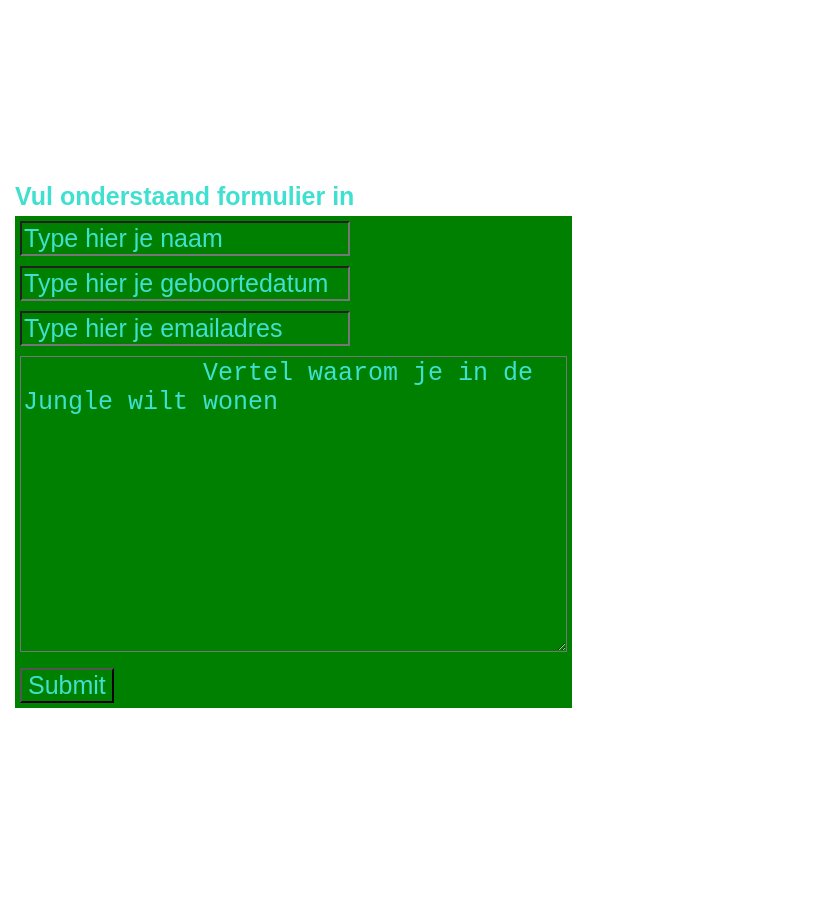
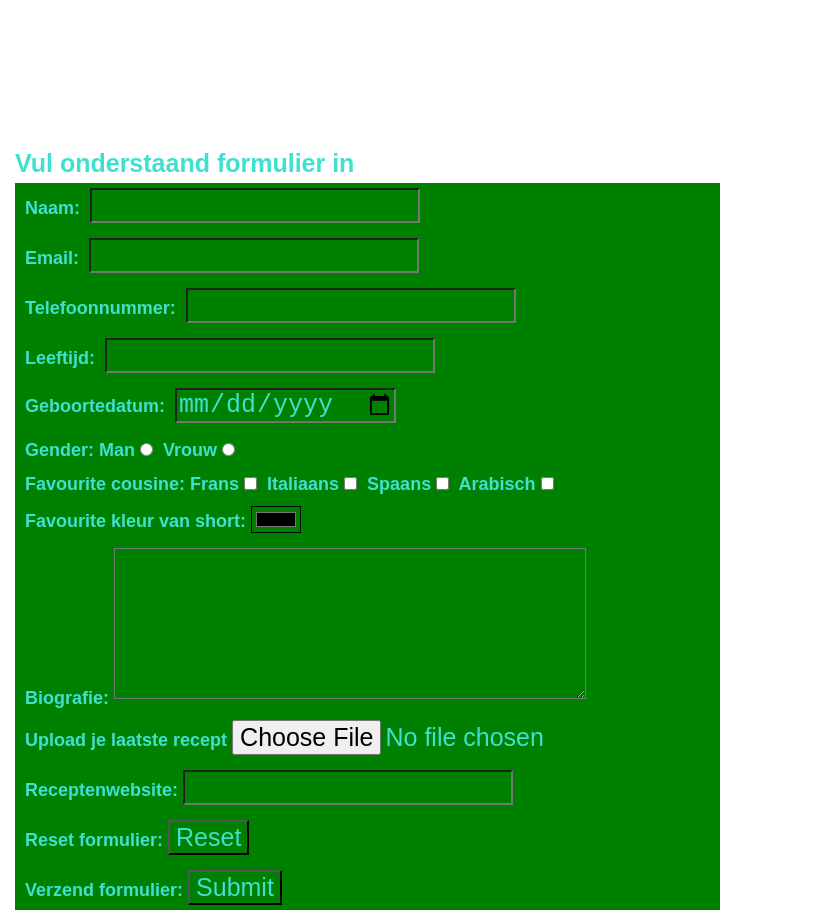
Before and after one commit to c-u-n-e-y-t/files, a plain HTML site: page contact.html in a window 1280 px wide. Shown: the part 60-980 px from the top of the page, without its empty margins (0-824 px from the left). Before the commit the page ends 800 px from the top, so only its background shows below. Drawn offline with Linux system fonts and the light colour scheme.

Commit message:
Add files via upload

```diff
--- a/contact.html
+++ b/contact.html
@@ -28,22 +28,62 @@
             </ul>
         </nav>
     </header>
-    <br>
         <h3> Vul onderstaand formulier in</h3>
         <form class=form-style data-netlify="true">
-        <input type="text" value="Type hier je naam"/>
-        <br>
-        <input type="text" value="Type hier je geboortedatum"/>
-        <br>
-        <input type="text" value="Type hier je emailadres"/>
-        <br>
-        <textarea rows="10" cols="35">
-            Vertel waarom je in de Jungle wilt wonen
-        </textarea>
-        <br>
-        <input type="submit"/>
+        <p>
+            <label>Naam: <input type="text"/></label>
+        </p>
+        <p>
+            <label>Email: <input type="email"></label>
+        </p>
+        <p>
+            <label>Telefoonnummer: <input type="tel"/></label>
+        </p>
+        <p>
+            <label>Leeftijd: <input type="number"/></label>
+        </p>
+        <p>
+            <label>Geboortedatum: <input type="date"/></label>
+        </p>
+        <p>
+            <label>Gender:
+                Man<input type="radio"/>
+                Vrouw<input type="radio"/>
+            </label>
+        </p>
+        <p>
+            <label>Favourite cousine:
+                Frans<input type="checkbox"/>
+                Italiaans<input type="checkbox"/>
+                Spaans<input type="checkbox"/>
+                Arabisch<input type="checkbox"/><br>
+                </label>
+        </p>
+        <p>
+            <label>Favourite kleur van short:<input type="color"/>
+             </label>
+        </p>
+        <p>
+            <label>Biografie:<textarea rows="5" cols="30"></textarea>
+            </label>
+        </p>
+        <p>
+            <label>Upload je laatste recept<input type="file"/>
+                </label>
+        </p>
+        <p>
+            <label>Receptenwebsite:<input type="url"/>
+                </label>
+        </p>
+        <p>
+            <label>Reset formulier:<input type="reset"/>
+                </label>
+        </p>
+        <p>
+            <label>Verzend formulier:<input type="submit"/>
+            </label>
+        </p>
     </form>
-
 
 </body>
 
--- a/index-copy3-styles.css
+++ b/index-copy3-styles.css
@@ -12,6 +12,10 @@
     font-weight: bold;
     font-size:x-large;
     list-style:none;
+}
+
+.body-style label{
+    font-size:large;
 }
 
 .ul-style{
@@ -43,6 +47,7 @@ a:hover{
     width:fit-content;
 }
 
+
 @media only screen and (min-width:320px){
     *{
         font-size:15px;
```
